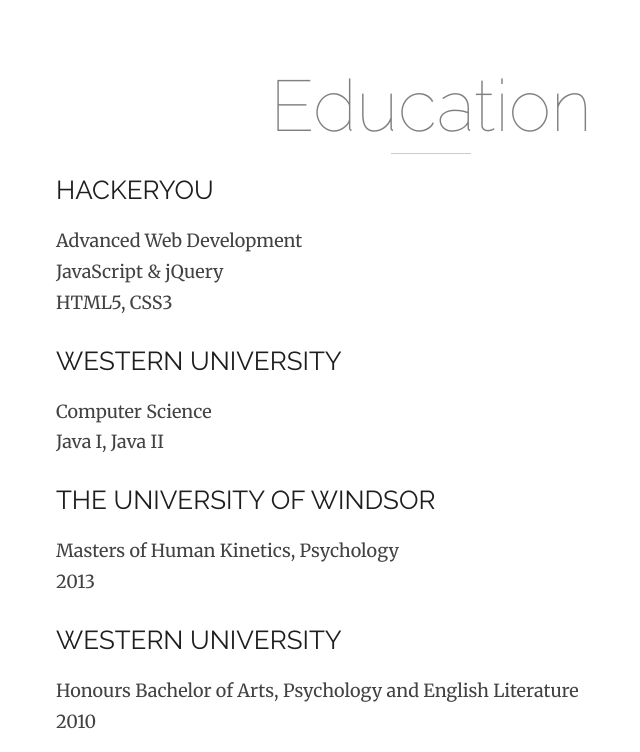
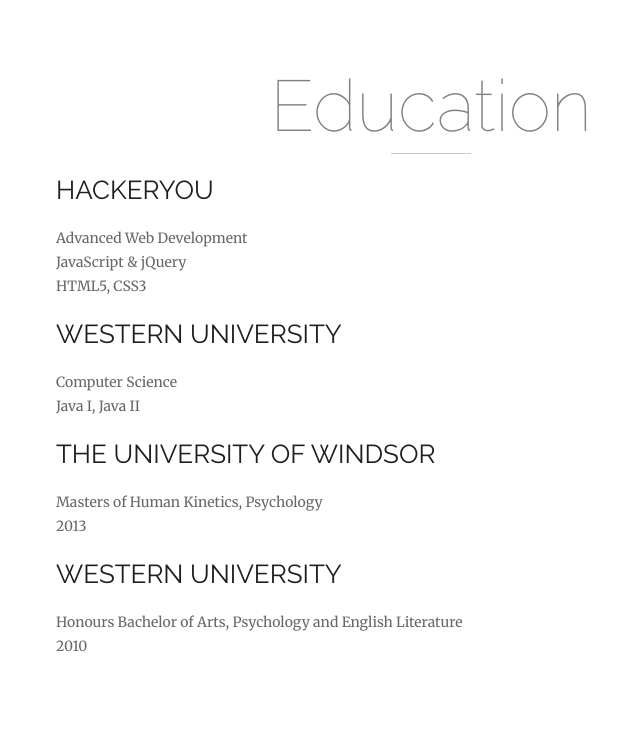
Before and after one commit to britcoop/britcoop.github.io, a Jekyll site: the page built from education.html, in a window 1280 px wide. Shown: the part 542-1294 px from the top of the page, without its empty margins (209-849 px from the left). Built offline with Jekyll 4.4.1, drawn with Linux system fonts in a browser that asks for light colours; nearby versions of some CDN libraries; grey boxes are pictures that could not be loaded.

Commit message:
font size

```diff
--- a/education.html
+++ b/education.html
@@ -8,18 +8,18 @@
 
 
 <h2>HACKERYOU</h2>
-<p>Advanced Web Development</br>
+<div class="post-info text-left small">Advanced Web Development</br>
 JavaScript &amp; jQuery</br>
-HTML5, CSS3</p>
+HTML5, CSS3</div>
 
 <h2>WESTERN UNIVERSITY</h2>
-<p>Computer Science</br>
-Java I, Java II</p>
+<div class="post-info text-left small">Computer Science</br>
+Java I, Java II</div>
 
 <h2>THE UNIVERSITY OF WINDSOR</h2>
-<p>Masters of Human Kinetics, Psychology</br>
-2013</p>
+<div class="post-info text-left small">Masters of Human Kinetics, Psychology</br>
+2013</div>
 
 <h2>WESTERN UNIVERSITY</h2>
-<p>Honours Bachelor of Arts, Psychology and English Literature</br>
-2010</p>
+<div class="post-info text-left small">Honours Bachelor of Arts, Psychology and English Literature</br>
+2010</div>
```
Also changed, not shown: work.html (+8 -8 lines), 2 other files.
